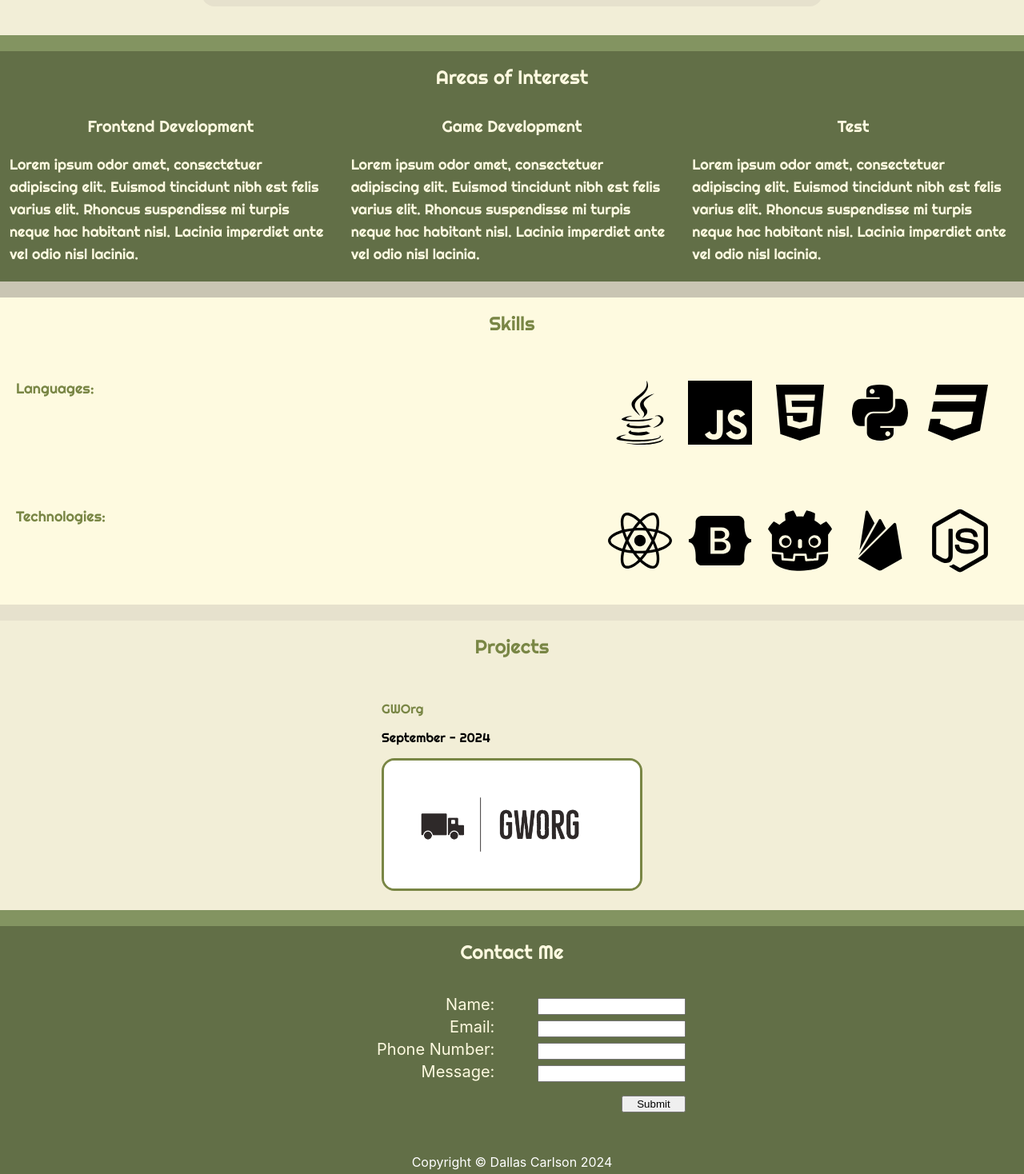
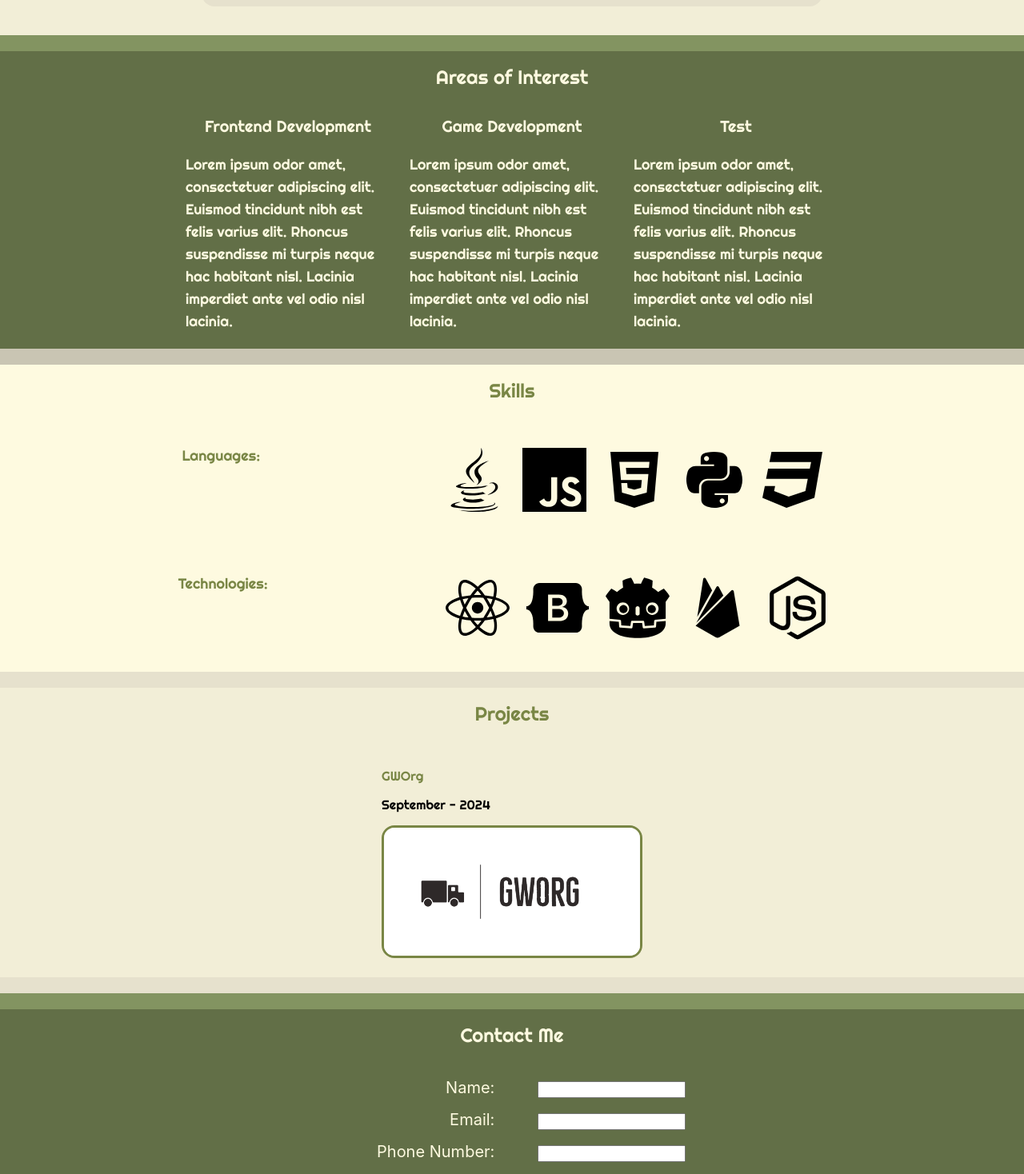
Before and after one commit to DalPalCarl/dalpalcarl.github.io, a React (Create React App) app: page / in a window 1280 px wide. Shown: the part 862-2330 px from the top of the page at 80% size. Built offline with nearby package versions, Linux system fonts and the light colour scheme.

Commit message:
Add form support to Contact Me section with Formspree
Add @formspree/react package to codebase
Format Contact Me form, form submit render with redirect back to webpage
Center Skill icons
Center and resize Interests section

```diff
--- a/package.json
+++ b/package.json
@@ -39,6 +39,7 @@
     ]
   },
   "devDependencies": {
+    "@formspree/react": "^2.5.1",
     "gh-pages": "^6.1.1",
     "react-icons": "^5.3.0",
     "tailwindcss": "^3.4.11"
--- a/src/App.css
+++ b/src/App.css
@@ -28,12 +28,3 @@
 .App-link {
   color: #61dafb;
 }
-
-@keyframes App-logo-spin {
-  from {
-    transform: rotate(0deg);
-  }
-  to {
-    transform: rotate(360deg);
-  }
-}
--- a/src/App.js
+++ b/src/App.js
@@ -1,11 +1,21 @@
 import portrait from './pics/portrait.jpg';
 import gworgImg from './pics/GWOrgTitle.png';
+import { useForm, ValidationError } from '@formspree/react';
 import { FaLinkedin, FaGithub, FaItchIo, FaJava, FaHtml5, FaPython, FaCss3, FaReact, FaBootstrap, FaNodeJs} from "react-icons/fa";
 import { SiJavascript, SiGodotengine } from "react-icons/si";
 import { IoLogoFirebase } from "react-icons/io5";
 import './App.css';
 
 function App() {
+  const [state, handleSubmit] = useForm("mjkvvprn");
+  if(state.succeeded){
+    return (
+      <div className='App'>
+        <p className='font-headerTitle text-2xl text-highlight'>Thank you for contacting me!</p>
+        <p className='font-headerTitle text-lg text-highlight underline hover:text-blue-700 transition-all ease-linear'><a href='https://dalpalcarl.github.io'>Return to website</a></p>
+      </div>
+    );
+  }
 
   return (
     <div className="App ">
@@ -39,18 +49,18 @@ function App() {
       {/* Areas of Interest */}
       <div className='bg-breakGreen'><br/></div>
 
-      <div id='areasSection' className='bg-ternary mx-auto flex flex-col'>
+      <div id='areasSection' className='bg-ternary mx-auto flex flex-col justify-evenly'>
         <p className='font-headerTitle text-2xl my-4 text-primary'>Areas of Interest</p>
-        <div id='areas' className='flex justify-around flex-col md:flex-row'>
-          <div className='container mx-3 w-1/3'>
+        <div id='areas' className='flex justify-center flex-col md:flex-row'>
+          <div className=' mx-3 w-1/5'>
             <p className='font-headerTitle text-xl my-4 text-primary'>Frontend Development</p>
             <p className='font-headerTitle text-lg my-5 text-primary text-left'>Lorem ipsum odor amet, consectetuer adipiscing elit. Euismod tincidunt nibh est felis varius elit. Rhoncus suspendisse mi turpis neque hac habitant nisl. Lacinia imperdiet ante vel odio nisl lacinia.</p>
           </div>
-          <div className='container mx-3 w-1/3'>
+          <div className='container mx-3 w-1/5'>
             <p className='font-headerTitle text-xl my-4 text-primary'>Game Development</p>
             <p className='font-headerTitle text-lg my-5 text-primary text-left'>Lorem ipsum odor amet, consectetuer adipiscing elit. Euismod tincidunt nibh est felis varius elit. Rhoncus suspendisse mi turpis neque hac habitant nisl. Lacinia imperdiet ante vel odio nisl lacinia.</p>
           </div>
-          <div className='container mx-3 w-1/3'>
+          <div className='container mx-3 w-1/5'>
             <p className='font-headerTitle text-xl my-4 text-primary'>Test</p>
             <p className='font-headerTitle text-lg my-5 text-primary text-left'>Lorem ipsum odor amet, consectetuer adipiscing elit. Euismod tincidunt nibh est felis varius elit. Rhoncus suspendisse mi turpis neque hac habitant nisl. Lacinia imperdiet ante vel odio nisl lacinia.</p>
           </div>
@@ -63,7 +73,7 @@ function App() {
       <div id='skillsSection' className='bg-primary mx-auto flex flex-col'>
         <p className='font-headerTitle text-2xl my-4 text-highlight'>Skills</p>
 
-        <div id='frontEnd' className='flex flex-col md:flex-row m-5 md:justify-between '>
+        <div id='frontEnd' className='flex flex-col md:flex-row m-5 md:justify-evenly '>
           <p className='font-headerTitle text-lg my-4 text-highlight'>Languages:</p>
           <div className='flex gap-5 m-5'>
             <FaJava className='size-20' />
@@ -74,7 +84,7 @@ function App() {
 
           </div>
         </div>
-        <div id='frontEnd' className='flex flex-col md:flex-row m-5 md:justify-between'>
+        <div id='frontEnd' className='flex flex-col md:flex-row m-5 md:justify-evenly'>
           <p className='font-headerTitle text-lg my-4 text-highlight'>Technologies:</p>
           <div className='flex gap-5 m-5'>
             <FaReact className='size-20' />
@@ -89,7 +99,7 @@ function App() {
       {/* Projects */}
       <div className='bg-breakLight'><br/></div>
 
-      <div id='projectsSection' className='bg-secondary mx-auto flex flex-col'>
+      <div id='projectsSection' className='bg-secondary mx-auto flex flex-col mb-5'>
         <p className='font-headerTitle text-2xl my-4 text-highlight'>Projects</p>
         <div id='projectGrid' className='flex mx-auto'>
           <div className='container text-left m-5'>
@@ -109,25 +119,30 @@ function App() {
 
       {/* Footer */}
 
-      <div id='footer' className='bg-ternary mx-auto flex flex-col'>
-        <form className='text-right m-5 flex flex-col mx-auto'>
+      <div id='footer' className='bg-ternary flex flex-col justify-center gap-4'>
+        <form className='text-right m-5 flex flex-col mx-auto gap-3' onSubmit={handleSubmit}>
           <div className=''>
-            <label for='cname' className='p-12 my-4 text-primary text-xl'>Name: </label>
-            <input type='text' id='cname' className=''/>
+            <label for='name' className='p-12 my-4 text-primary text-xl'>Name: </label>
+            <input type='text' id='name' className=''/>
+            <ValidationError prefix='Name' field='name' errors={state.errors} />
           </div>
           <div className=''>
-            <label for='cemail' className='p-12 my-4 text-primary text-xl'>Email: </label>
-            <input type='text' id='cemail' name='cemail' />
+            <label for='email' className='p-12 my-4 text-primary text-xl'>Email: </label>
+            <input type='email' id='email' name='email' />
+            <ValidationError prefix='Email' field='email' errors={state.errors} />
           </div>
           <div className=''>
-            <label for='cnumber' className='p-12 my-4 text-primary text-xl'>Phone Number: </label>
-            <input type='text' id='cnumber' name='cnumber' />
+            <label for='number' className='p-12 my-4 text-primary text-xl'>Phone Number: </label>
+            <input type='tel' id='number' name='number' />
+            <ValidationError prefix='Number' field='number' errors={state.errors} />
           </div>
-          <div className=''>
-            <label for='cmessage' className='p-12 my-4 text-primary text-xl'>Message: </label>
-            <input type='text' id='cmessage' name='cmessage' className=''/>
+          <br/>
+          <div className='text-left flex-col flex ms-12'>
+            <label for='message' className='py-3 text-primary text-xl'>Message: </label>
+            <textarea type='text' id='cmessage' name='message' className='h-20'/>
+            <ValidationError prefix='Message' field='message' errors={state.errors} />
           </div>
-          <button className='w-20 my-4 self-end'>Submit</button>
+          <button className='w-20 my-4 self-end' type='submit' disabled={state.submitting} >Submit</button>
         </form>
         <p className='bg-ternary text-white'>Copyright &#169; Dallas Carlson 2024</p>
       </div>
--- a/src/index.css
+++ b/src/index.css
@@ -5,7 +5,7 @@
 @tailwind utilities;
 
 body {
-  background-color: #35374B;
+  background-color: #e6e1cd;
   margin: 0;
   font-family: -apple-system, BlinkMacSystemFont, 'Segoe UI', 'Roboto', 'Oxygen',
     'Ubuntu', 'Cantarell', 'Fira Sans', 'Droid Sans', 'Helvetica Neue',
```
Also changed, not shown: 1 other file (tests, documents, lock files or other folders).
